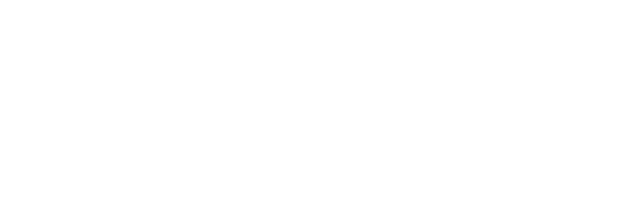
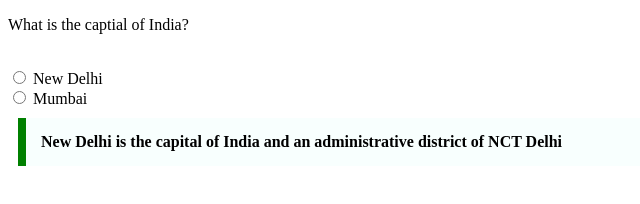
Before and after one commit to acciojob/trivia-VijaySeenivasan-github, a website: page main.html in a window 1280 px wide. Shown: the whole page, without its empty margins (0-640 px from the left). Drawn offline with Linux system fonts and the light colour scheme.

Commit message:
created a submission

```diff
--- a/main.html
+++ b/main.html
@@ -5,6 +5,13 @@
 <head>
 	<link rel="stylesheet" href="styles.css">
 </head>
+	<p>What is the captial of India?</p><br>
+	<input id="delhi" type="radio" name="city" value="new-delhi">
+	<label for="delhi">New Delhi</label><br>
+	<input id="mumbai" type="radio" name="city" value="mumbai">
+	<label for="mumbai">Mumbai</label><br>
+	<blockquote>New Delhi is the capital of India and an administrative district of NCT Delhi</blockquote>
+
 
 <body>
 	<!-- the entire body must be written by student -->
--- a/styles.css
+++ b/styles.css
@@ -1,2 +1,10 @@
 
 /* Your CSS Code here. */
+blockquote {
+	max-width:600px;
+	margin:10px;
+	padding:15px;
+	border-left:8px solid green ;
+	background-color:#f8fffe;
+	font-weight:bold;
+}
```
